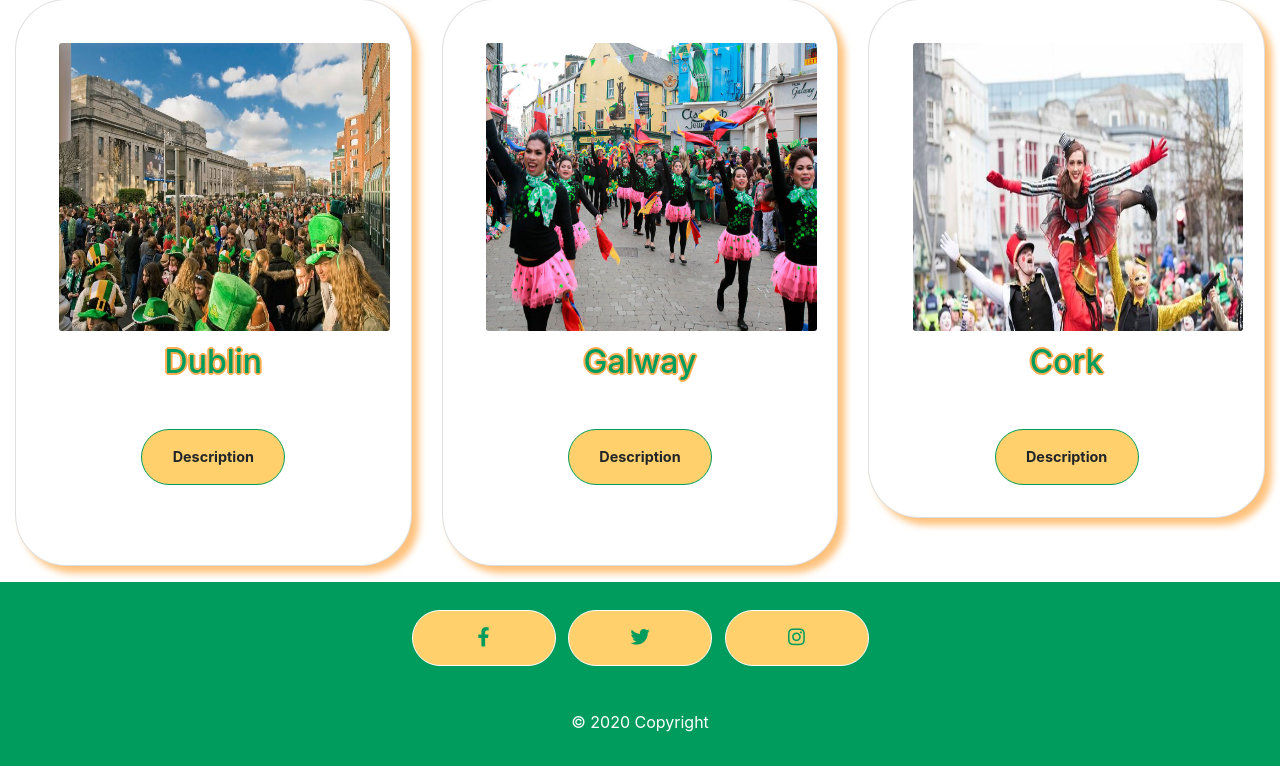
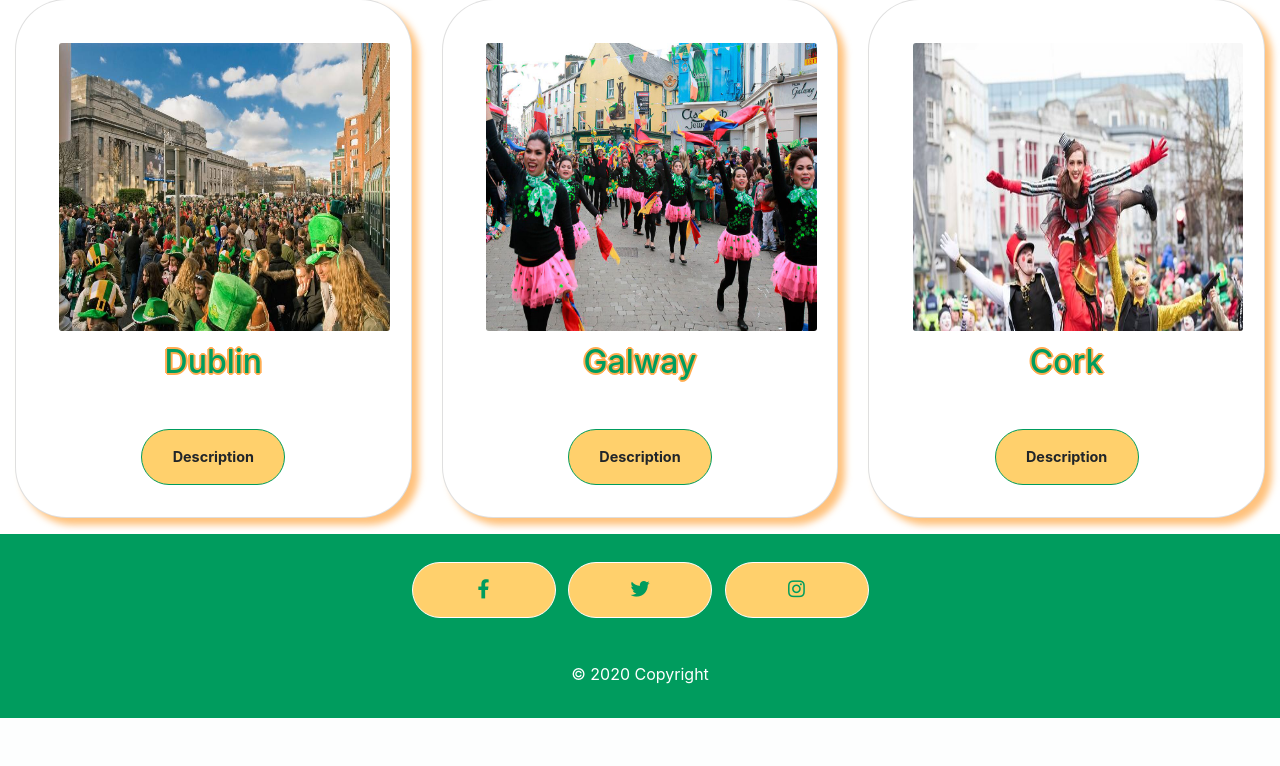
Before and after one commit to cartman1978/St-patrick-s-day-tour, a Flask app: page / in a window 1280 px wide. Shown: the part 996-1762 px from the top of the page. After the commit the page ends 1714 px from the top, so only its background shows below. Run offline with Flask 2, Linux system fonts and the light colour scheme; some libraries are stand-ins or nearby versions.

Commit message:
change padding on index

```diff
--- a/templates/index.html
+++ b/templates/index.html
@@ -39,7 +39,7 @@
                     </div>
                 </div>
             </div>
-            <div class="col-sm-4 d-flex pb-3 mb-5">
+            <div class="col-sm-4 d-flex pb-3">
                 <div class="card card-outline-primary">
                     <img class="card-img" src="static/images/cork.jpg" alt="Cork">
                     <div class="card-block text-center">
```
